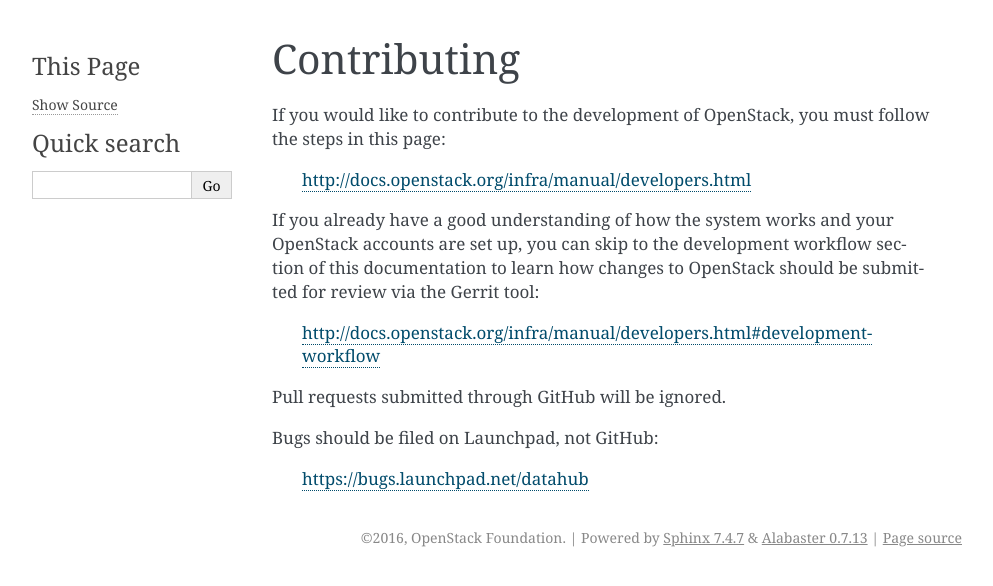
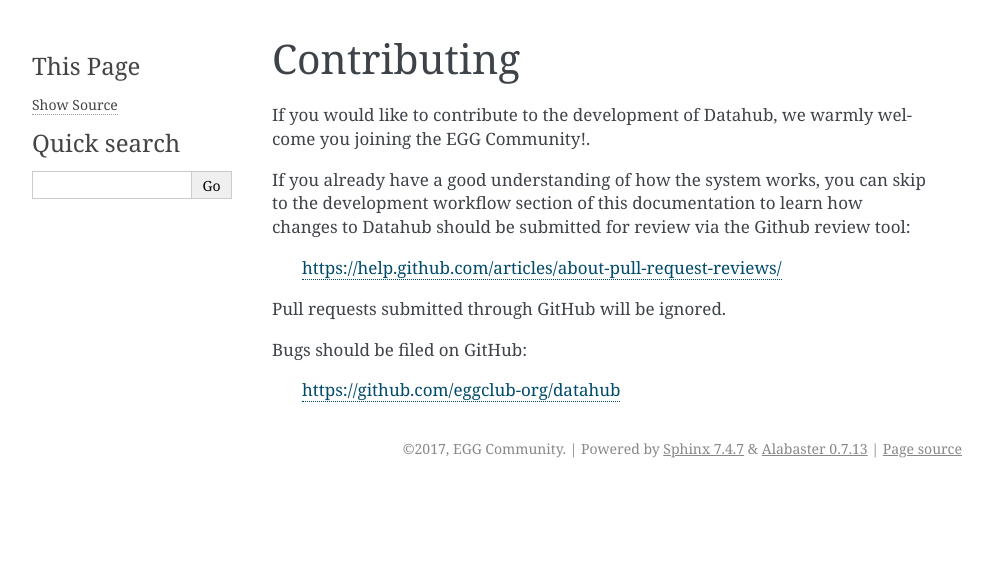
Before and after one commit to eggclub-org/datahub, a Sphinx documentation site: the page built from doc/source/contributing.rst, in a window 1280 px wide. Shown: the top 586 px of the page, without its empty margins (148-1141 px from the left). Built offline with Sphinx 7.4.7, drawn with Linux system fonts in a browser that asks for light colours.

```diff
--- a/CONTRIBUTING.rst
+++ b/CONTRIBUTING.rst
@@ -1,17 +1,14 @@
-If you would like to contribute to the development of OpenStack, you must
-follow the steps in this page:
+If you would like to contribute to the development of Datahub, we warmly welcome you
+joining the EGG Community!.
 
-   http://docs.openstack.org/infra/manual/developers.html
+If you already have a good understanding of how the system works, you can skip
+to the development workflow section of this documentation to learn how changes
+to Datahub should be submitted for review via the Github review tool:
 
-If you already have a good understanding of how the system works and your
-OpenStack accounts are set up, you can skip to the development workflow
-section of this documentation to learn how changes to OpenStack should be
-submitted for review via the Gerrit tool:
-
-   http://docs.openstack.org/infra/manual/developers.html#development-workflow
+   https://help.github.com/articles/about-pull-request-reviews/
 
 Pull requests submitted through GitHub will be ignored.
 
-Bugs should be filed on Launchpad, not GitHub:
+Bugs should be filed on GitHub:
 
-   https://bugs.launchpad.net/datahub
+   https://github.com/eggclub-org/datahub
--- a/HACKING.rst
+++ b/HACKING.rst
@@ -1,4 +1,4 @@
-datahub Style Commandments
+Datahub Style Commandments
 ===============================================
 
-Read the OpenStack Style Commandments http://docs.openstack.org/developer/hacking/
+Read the Python Style Commandments https://www.python.org/dev/peps/pep-0008/
--- a/doc/source/conf.py
+++ b/doc/source/conf.py
@@ -38,7 +38,7 @@
 
 # General information about the project.
 project = u'datahub'
-copyright = u'2016, OpenStack Foundation'
+copyright = u'2017, EGG Community'
 
 # If true, '()' will be appended to :func: etc. cross-reference text.
 add_function_parentheses = True
@@ -68,7 +68,7 @@
     ('index',
      '%s.tex' % project,
      u'%s Documentation' % project,
-     u'OpenStack Foundation', 'manual'),
+     u'EGG Community', 'manual'),
 ]
 
 # Example configuration for intersphinx: refer to the Python standard library.
--- a/releasenotes/source/conf.py
+++ b/releasenotes/source/conf.py
@@ -55,8 +55,8 @@
 master_doc = 'index'
 
 # General information about the project.
-project = u'datahub Release Notes'
-copyright = u'2016, OpenStack Foundation'
+project = u'DataHub Release Notes'
+copyright = u'2017, EGG Community'
 
 # The version info for the project you're documenting, acts as replacement for
 # |version| and |release|, also used in various other places throughout the
```
Also changed, not shown: README.md (added, +1 -0 lines), README.rst (+5 -7 lines), setup.cfg (+3 -4 lines), 3 other files.
